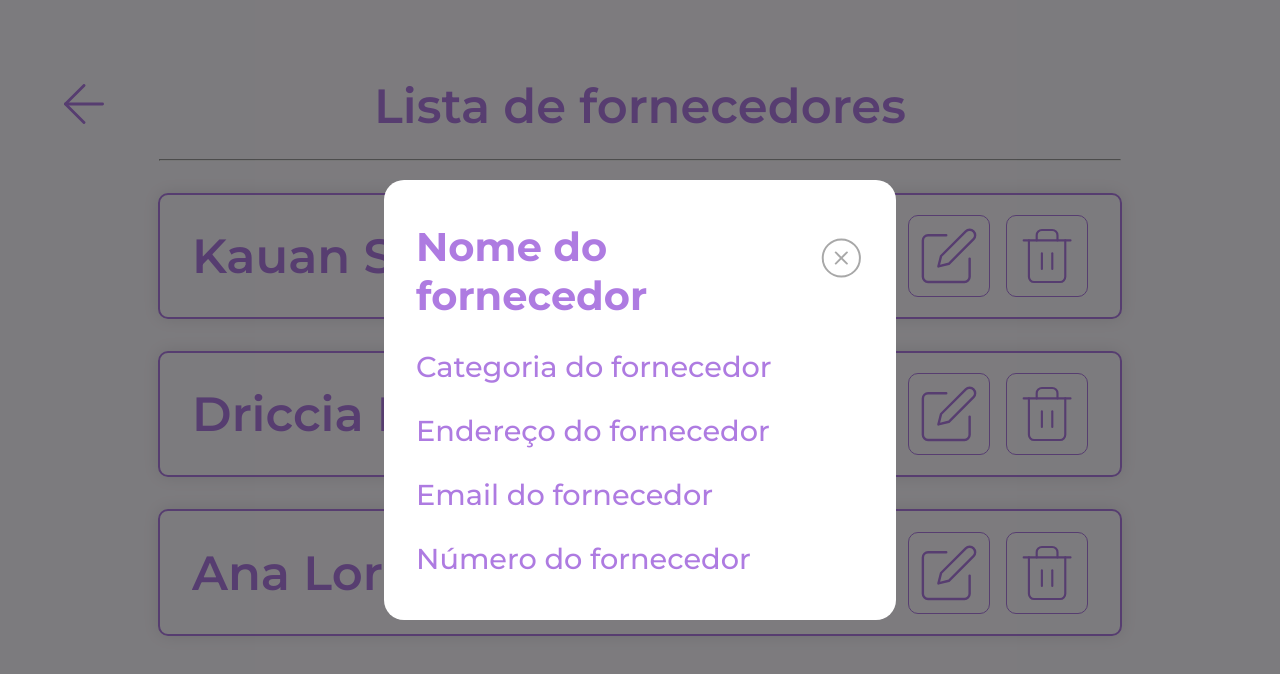
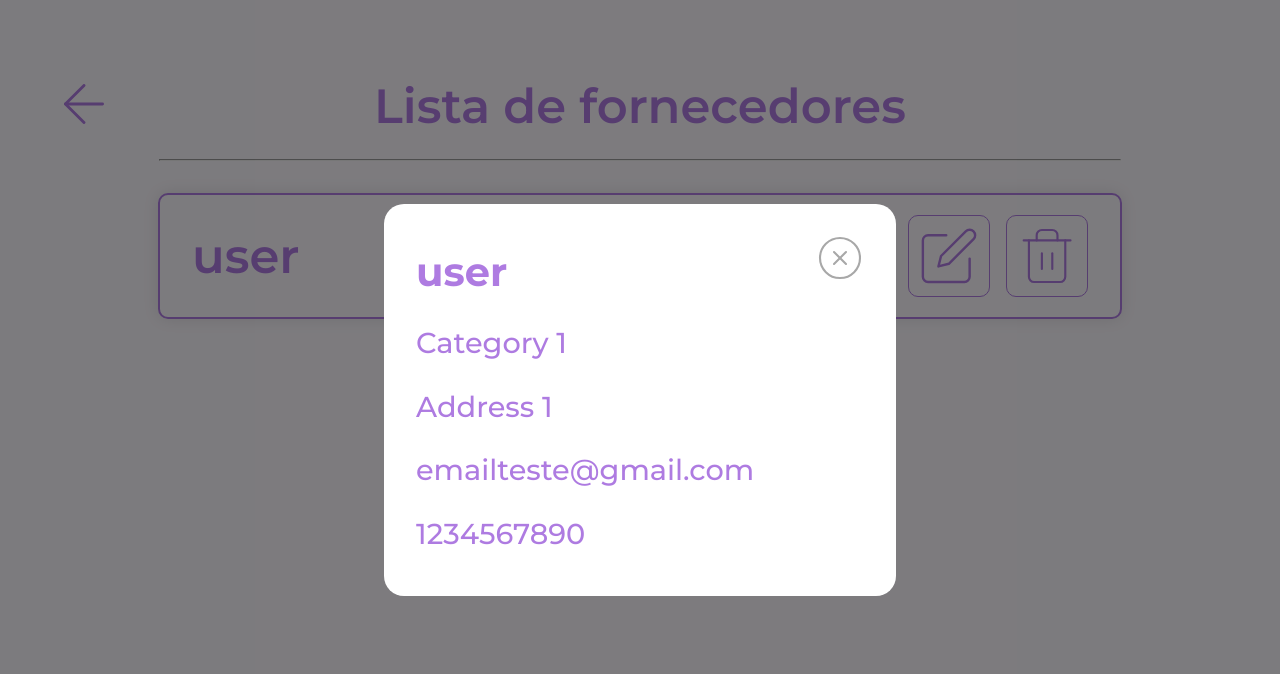
Before and after one commit to KauanSoaress/suppliers-list, a React (Vite) app: page /suppliers-list in a window 1280 px wide. Both pictures are taken after a click on the icon 851 px from the left and 255 px from the top of the page. Shown: the top 674 px of the page. Built offline with nearby package versions, Linux system fonts and the light colour scheme.

Commit message:
Simulação de cadastro implementada

```diff
--- /dev/null
+++ b/src/components/Input.tsx
@@ -0,0 +1,36 @@
+import '../styles/Input.css';
+
+interface InputProps {
+  name: string;
+  children: string;
+  defaultValue: string;
+  handleChange(fieldToChange: string): void;
+}
+
+export const Input = (inputProps: InputProps) => {
+
+  const hasChange = (e: React.ChangeEvent<HTMLInputElement>) => {
+    const el = e.currentTarget.value;
+    inputProps.handleChange(el);
+  }
+
+  return (
+    <>
+      <label htmlFor="supplier-name">{inputProps.children}</label>
+      <input
+        required
+        type="text"
+        id={"supplier-" + inputProps.name.toLowerCase()}
+        name={"supplier-" + inputProps.name.toLowerCase()}
+        onBlur={hasChange}
+        placeholder={
+          inputProps.children === "Categoria"
+          ?
+          'Digite sua ' + inputProps.children.toLowerCase() + "..."
+          :
+          'Digite seu ' + inputProps.children.toLowerCase() + "..."
+        }
+      />
+    </>
+  )
+}
--- a/src/components/SupplierCard.tsx
+++ b/src/components/SupplierCard.tsx
@@ -1,7 +1,14 @@
 import '../styles/SupplierCard.css';
 
 interface SupplierCardProps {
+  supplierId: number;
   supplierName: string;
+  supplierCategory: string;
+  supplierAddress: string;
+  supplierPhone: string;
+  supplierEmail: string;
+
+  onDetailsClick: any,
 
   openDeleteConfirm: boolean;
   setOpenDeleteConfirm: any,
@@ -19,7 +26,10 @@ export default function SupplierCard(SupplierCardProps: SupplierCardProps) {
     <h1 className="supplier-name">{SupplierCardProps.supplierName}</h1>
     <div className="card-itens">
 
-      <svg onClick={() => SupplierCardProps.setOpenSupplierDetails(!SupplierCardProps.openSupplierDetails)}
+      <svg onClick={() => {
+        SupplierCardProps.setOpenSupplierDetails(!SupplierCardProps.openSupplierDetails)
+        SupplierCardProps.onDetailsClick(SupplierCardProps.supplierId)
+      }}
         width="44" height="44" viewBox="0 0 44 44" fill="none" xmlns="http://www.w3.org/2000/svg">
         <path d="M2.57959 22C2.57959 22 9.72602 7.70712 22.2323 7.70712C34.7385 7.70712 41.8849 22 41.8849 22C41.8849 22 34.7385 36.2928 22.2323 36.2928C9.72602 36.2928 2.57959 22 2.57959 22Z" stroke="#AE7BE1" stroke-width="1.78661" stroke-linecap="round" stroke-linejoin="round"/>
         <path d="M22.2324 27.3598C25.1925 27.3598 27.5922 24.9602 27.5922 22C27.5922 19.0399 25.1925 16.6402 22.2324 16.6402C19.2722 16.6402 16.8726 19.0399 16.8726 22C16.8726 24.9602 19.2722 27.3598 22.2324 27.3598Z" stroke="#AE7BE1" stroke-width="1.78661" stroke-linecap="round" stroke-linejoin="round"/>
--- a/src/components/SupplierDetails.tsx
+++ b/src/components/SupplierDetails.tsx
@@ -3,6 +3,12 @@ import '../styles/SupplierDetails.css';
 interface SupplierDetailsProps {
   isOpen: boolean;
   setCloseSupplierDetails: () => void;
+
+  supplierName: string;
+  supplierCategory: string;
+  supplierAddress: string;
+  supplierPhone: string;
+  supplierEmail: string;
 }
 
 export default function SupplierDetails(supplierDetailsProps: SupplierDetailsProps) {
@@ -11,7 +17,7 @@ export default function SupplierDetails(supplierDetailsProps: SupplierDetailsPro
       <div className='fundo'>
         <div className="container">
           <div className="header-details">
-            <h1>Nome do fornecedor</h1>
+            <h1>{supplierDetailsProps.supplierName}</h1>
             <button
               className='close-button'
               onClick={supplierDetailsProps.setCloseSupplierDetails}
@@ -23,10 +29,10 @@ export default function SupplierDetails(supplierDetailsProps: SupplierDetailsPro
               </svg>
             </button>
           </div>
-          <p>Categoria do fornecedor</p>
-          <p>Endereço do fornecedor</p>
-          <p>Email do fornecedor</p>
-          <p>Número do fornecedor</p>
+          <p>{supplierDetailsProps.supplierCategory}</p>
+          <p>{supplierDetailsProps.supplierAddress}</p>
+          <p>{supplierDetailsProps.supplierEmail}</p>
+          <p>{supplierDetailsProps.supplierPhone}</p>
         </div>
       </div>
     );
--- a/src/components/SupplierRegister.tsx
+++ b/src/components/SupplierRegister.tsx
@@ -1,4 +1,10 @@
 import '../styles/FormModal.css';
+import { useNavigate } from "react-router-dom";
+import { SuppliersArray } from '../service/arrays/SuppliersArray';
+import { ISupplier } from '../types/models';
+import { ISupplierInitialState } from '../types/common/ISupplierInitialState';
+import { useState } from 'react';
+import { Input } from '../components/Input';
 
 interface SupplierRegisterProps {
   isOpen: boolean;
@@ -7,10 +13,76 @@ interface SupplierRegisterProps {
 
 export default function SupplierRegister(SupplierRegisterProps: SupplierRegisterProps) {
 
+  const navigate = useNavigate();
+
+  const suppliersArray: ISupplier[] = SuppliersArray;
+
+  const [supplierToRegister, setSupplierToRegister] = useState<ISupplier>(ISupplierInitialState);
+
+  function handleChangeName(newName: string){
+    const objectToSave: ISupplier = {
+      ...supplierToRegister,
+    }
+    objectToSave.name = newName
+
+    setSupplierToRegister({
+      ...objectToSave,
+    })
+  }
+
+  function handleChangeCategory(newCategory: string){
+    const objectToSave: ISupplier = {
+      ...supplierToRegister,
+    }
+    objectToSave.category = newCategory
+
+    setSupplierToRegister({
+      ...objectToSave,
+    })
+  }
+
+  function handleChangeAddress(newAddress: string){
+    const objectToSave: ISupplier = {
+      ...supplierToRegister,
+    }
+    objectToSave.address = newAddress
+
+    setSupplierToRegister({
+      ...objectToSave,
+    })
+  }
+
+  function handleChangeEmail(newEmail: string){
+    const objectToSave: ISupplier = {
+      ...supplierToRegister,
+    }
+    objectToSave.email = newEmail
+
+    setSupplierToRegister({
+      ...objectToSave,
+    })
+  }
+
+  function handleChangePhone(newPhone: string){
+    const objectToSave: ISupplier = {
+      ...supplierToRegister,
+    }
+    objectToSave.phone = newPhone
+
+    setSupplierToRegister({
+      ...objectToSave,
+    })
+  }
+
+  function handleSave(){
+    suppliersArray.push(supplierToRegister);
+    navigate('/');
+  }
+
   if (SupplierRegisterProps.isOpen) {
     return (
       <div className="fundo">
-        <form action="">
+        <form>
           <div className="form-header">
             <legend>Cadastro de fornecedor</legend>
             <button
@@ -25,52 +97,20 @@ export default function SupplierRegister(SupplierRegisterProps: SupplierRegister
             </button>
           </div>
 
-          <label htmlFor="supplier-name">Nome</label>
-          <input
-            required
-            type="text"
-            id="supplier-name"
-            name="supplier-name"
-            placeholder='ex: Roberto da Silva'
-          />
+          <Input defaultValue='' name='Nome' handleChange={handleChangeName}>Nome</Input>
+          <Input defaultValue='' name='Categoria' handleChange={handleChangeCategory}>Categoria</Input>
+          <Input defaultValue='' name='Endereco' handleChange={handleChangeAddress}>Endereço</Input>
+          <Input defaultValue='' name='Email' handleChange={handleChangeEmail}>E-mail</Input>
+          <Input defaultValue='' name='Numero' handleChange={handleChangePhone}>Número</Input>
 
-          <label htmlFor="supplier-category">Categoria</label>
-          <input
-            required
-            type="text"
-            id="supplier-category"
-            name="supplier-category"
-            placeholder='ex: Roupas e acessórios'
-          />
+          <button
+            className='registerButton'
+            type="submit"
+            onClick={handleSave}
+          >
+            Cadastrar
+          </button>
 
-          <label htmlFor="supplier-address">Endereço</label>
-          <input
-            required
-            type="text"
-            id="supplier-address"
-            name="supplier-address"
-            placeholder='ex: Rua, numero'
-          />
-
-          <label htmlFor="supplier-email">E-mail</label>
-          <input
-            required
-            type="email"
-            id="supplier-email"
-            name="supplier-email"
-            placeholder='ex: emailexemplo@gmail.com'
-          />
-
-          <label htmlFor="supplier-phone">Telefone</label>
-          <input
-            required
-            type="tel"
-            id="supplier-phone"
-            name="supplier-phone"
-            placeholder='ex: (99)9 9999-9999'
-          />
-
-          <button className='registerButton' type="submit">Cadastrar</button>
         </form>
       </div>
     );
--- a/src/pages/SuppliersList.tsx
+++ b/src/pages/SuppliersList.tsx
@@ -4,13 +4,22 @@ import { Link } from 'react-router-dom';
 import DeleteConfirm from '../components/DeleteConfirm';
 import SupplierEdit from '../components/SupplierEdit';
 import SupplierDetails from '../components/SupplierDetails';
-import { useState } from 'react';
+import { SetStateAction, useState } from 'react';
+import { SuppliersArray } from '../service/arrays/SuppliersArray';
 
 export default function SuppliersList() {
+
+  const suppliersArray = SuppliersArray;
 
   const [openDeleteConfirm, setOpenDeleteConfirm] = useState(false)
   const [openSupplierEdit, setOpenSupplierEdit] = useState(false)
   const [openSupplierDetails, setOpenSupplierDetails] = useState(false)
+
+  const [selectedSupplierId, setSelectedSupplierId] = useState(null);
+
+  const handleDetailsClick = (id: SetStateAction<null>) => {
+    setSelectedSupplierId(id);
+  };
 
   return <div className="suppliers-list-container">
     <header className='header'>
@@ -21,45 +30,56 @@ export default function SuppliersList() {
     </header>
     <hr />
     <div className="cards-div">
-      <SupplierCard
-        supplierName="Kauan Soares"
+      {
+        suppliersArray.map((supplier) => {
+          return <SupplierCard
+            key={supplier.id}
+            supplierId={supplier.id}
+            supplierName={supplier.name}
+            supplierCategory={supplier.category}
+            supplierAddress={supplier.address}
+            supplierPhone={supplier.phone}
+            supplierEmail={supplier.email}
+
+            onDetailsClick={handleDetailsClick}
+
             openDeleteConfirm={openDeleteConfirm}
             setOpenDeleteConfirm={setOpenDeleteConfirm}
+
             openSupplierEdit={openSupplierEdit}
             setOpenSupplierEdit={setOpenSupplierEdit}
+
             openSupplierDetails={openSupplierDetails}
             setOpenSupplierDetails={setOpenSupplierDetails}
           />
-      <SupplierCard supplierName="Driccia Hellen"
-        openDeleteConfirm={openDeleteConfirm}
-        setOpenDeleteConfirm={setOpenDeleteConfirm}
-        openSupplierEdit={openSupplierEdit}
-        setOpenSupplierEdit={setOpenSupplierEdit}
-        openSupplierDetails={openSupplierDetails}
-        setOpenSupplierDetails={setOpenSupplierDetails}
+        })
+      }
+    </div>
+
+    {
+      SuppliersArray.filter(supplier => supplier.id === selectedSupplierId).map((supplier) => {
+        return <SupplierDetails
+          key={supplier.id}
+          isOpen={openSupplierDetails}
+          setCloseSupplierDetails={() => setOpenSupplierDetails(!openSupplierDetails)}
+          supplierName={supplier.name}
+          supplierCategory={supplier.category}
+          supplierAddress={supplier.address}
+          supplierPhone={supplier.phone}
+          supplierEmail={supplier.email}
         />
-      <SupplierCard supplierName="Ana Lorena"
-        openDeleteConfirm={openDeleteConfirm}
-        setOpenDeleteConfirm={setOpenDeleteConfirm}
-        openSupplierEdit={openSupplierEdit}
-        setOpenSupplierEdit={setOpenSupplierEdit}
-        openSupplierDetails={openSupplierDetails}
-        setOpenSupplierDetails={setOpenSupplierDetails}
+      })
+    }
+
+    <SupplierEdit
+      isOpen={openSupplierEdit}
+      setCloseSupplierEdit={() => setOpenSupplierEdit(!openSupplierEdit)}
     />
-    </div>
 
     <DeleteConfirm
       isOpen={openDeleteConfirm}
       setCloseDeleteConfirm={() => setOpenDeleteConfirm(!openDeleteConfirm)}
     />
-    <SupplierEdit
-      isOpen={openSupplierEdit}
-      setCloseSupplierEdit={() => setOpenSupplierEdit(!openSupplierEdit)}
-    />
-    <SupplierDetails
-      isOpen={openSupplierDetails}
-      setCloseSupplierDetails={() => setOpenSupplierDetails(!openSupplierDetails)}
-    />
 
   </div>
 }
--- /dev/null
+++ b/src/service/arrays/SuppliersArray.ts
@@ -0,0 +1,19 @@
+interface ISupplier {
+  id: number;
+  name: string;
+  address: string;
+  phone: string;
+  category: string;
+  email: string;
+}
+
+export const SuppliersArray: ISupplier[] = [
+  {
+    id: 1,
+    name: "user",
+    address: "Address 1",
+    phone: "1234567890",
+    category: "Category 1",
+    email: "emailteste@gmail.com",
+  }
+];
--- /dev/null
+++ b/src/types/common/ISupplierInitialState.ts
@@ -0,0 +1,8 @@
+export const ISupplierInitialState = {
+  id: 0,
+  name: "",
+  address: "",
+  phone: "",
+  category: "",
+  email: "",
+};
--- /dev/null
+++ b/src/types/models/index.ts
@@ -0,0 +1,5 @@
+import { ISupplier } from "./ISupplier";
+
+export type {
+  ISupplier
+};
```
Also changed, not shown: src/routes/routes.tsx (+4 -4 lines), src/types/models/ISupplier.ts (added, +8 -0 lines), src/styles/Input.css (added). Lines whose indentation alone changed are shown as unchanged.
